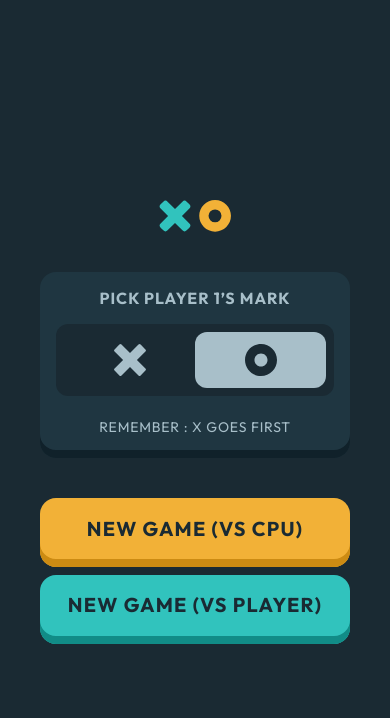
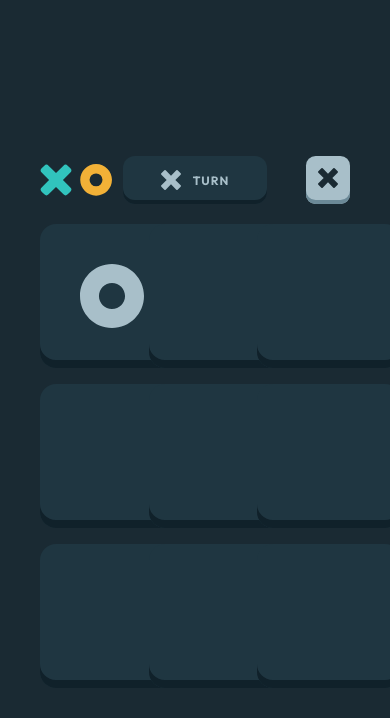
Before and after one commit to mujabom/tic-tac-toe, a React (Vite) app: page / in a window 390 px wide. Shown: the top 718 px of the page. Built offline with nearby package versions, Linux system fonts and the light colour scheme.

Commit message:
game screen

```diff
--- a/index.html
+++ b/index.html
@@ -8,7 +8,7 @@
       rel="stylesheet"
     /> -->
     <meta name="viewport" content="width=device-width, initial-scale=1.0" />
-    <title>Ratings</title>
+    <title>X O</title>
   </head>
   <body>
     <div id="root"></div>
--- a/src/App.tsx
+++ b/src/App.tsx
@@ -1,10 +1,48 @@
+import { Grid } from "@mui/material";
 import { NewGameMenu } from "./components/NewGameMenu";
+import O from "./asset/icon-o.svg?react";
+import X from "./asset/icon-x.svg?react";
+import Logo from "./asset/logo.svg?react";
+import Button from "./UI/Button";
 
 export default function App() {
   return (
-    // <div className="min-h-screen grid place-items-center bg-cd-navy">
-    <div className=" min-h-screen px-10 flex justify-center items-center font-outfit text-cl-silver text-body bg-cd-navy">
-      <NewGameMenu />
+    <div className="flex items-center justify-center min-h-screen px-10 font-outfit text-cl-silver text-body bg-cd-navy">
+      {/* <NewGameMenu /> */}
+      <GameScreen />
     </div>
   );
 }
+
+function GameScreen() {
+  return (
+    <div className="flex flex-col max-w-full gap-5 md:w-[29rem]">
+      {/* hrader */}
+      <div className="flex flex-row items-center justify-between">
+        <Logo />
+        <div className="flex items-center justify-center h-12 gap-3 bg-cd-semi-navy w-36 shadow-i-navy-s rounded-xl">
+          <X className="w-5" />
+          <h1 className="text-heading-xs">TURN</h1>
+        </div>
+        <Button variant="secondary" color="blue" className="ml-7">
+          <X className="w-5" />
+        </Button>
+      </div>
+
+      {/* grid */}
+      <div className="grid grid-cols-3 gap-4">
+        <div className="grid bg-cd-semi-navy place-content-center h-36 w-36 rounded-2xl shadow-i-navy">
+          <O className="w-16" />
+        </div>
+        <div className="p-4 bg-cd-semi-navy h-36 w-36 rounded-2xl shadow-i-navy"></div>
+        <div className="p-4 bg-cd-semi-navy h-36 w-36 rounded-2xl shadow-i-navy"></div>
+        <div className="p-4 bg-cd-semi-navy h-36 w-36 rounded-2xl shadow-i-navy"></div>
+        <div className="p-4 bg-cd-semi-navy h-36 w-36 rounded-2xl shadow-i-navy"></div>
+        <div className="p-4 bg-cd-semi-navy h-36 w-36 rounded-2xl shadow-i-navy"></div>
+        <div className="p-4 bg-cd-semi-navy h-36 w-36 rounded-2xl shadow-i-navy"></div>
+        <div className="p-4 bg-cd-semi-navy h-36 w-36 rounded-2xl shadow-i-navy"></div>
+        <div className="p-4 bg-cd-semi-navy h-36 w-36 rounded-2xl shadow-i-navy"></div>
+      </div>
+    </div>
+  );
+}
--- a/src/UI/Button.tsx
+++ b/src/UI/Button.tsx
@@ -20,7 +20,7 @@ export default function Button({
 
   const variantClass =
     variant === "primary"
-      ? "text-heading-s rounded-2xl pb-2 w-[29rem] h-[4.3rem] max-w-full"
+      ? "text-heading-s rounded-3xl p-6 max-w-full"
       : "text-heading-xs  p-3 rounded-[0.6rem] pb-4";
 
   function getShadow() {
--- a/src/components/NewGameMenu.tsx
+++ b/src/components/NewGameMenu.tsx
@@ -5,23 +5,29 @@ import X from "../asset/icon-x.svg?react";
 import Logo from "../asset/logo.svg?react";
 
 export function NewGameMenu() {
-  const [player1Mark, setPlayer1Mark] = useState<'o'|'x'>("o");
-  function getClassNames(mark: 'o'|'x') {
+  const [player1Mark, setPlayer1Mark] = useState<"o" | "x">("o");
+  function getClassNames(mark: "o" | "x") {
     return `xo-menu ${player1Mark === mark ? "active" : "inactive"}`;
   }
 
   return (
-    <div className="flex flex-col gap-10 max-w-full">
+    <div className="flex flex-col max-w-full gap-10 w-[29rem]">
       <div className="flex flex-row justify-center">
         <Logo />
       </div>
-      <div className="gap-4 p-4 bg-cd-semi-navy rounded-2xl justify-between shadow-i-navy flex flex-col items-center">
+      <div className="flex flex-col items-center justify-between gap-4 p-4 bg-cd-semi-navy rounded-2xl shadow-i-navy">
         <p className="text-heading-xs">PICK PLAYER 1’S MARK</p>
-        <div className="w-full flex justify-center bg-cd-navy p-2 rounded-xl">
-          <button onClick={()=>setPlayer1Mark('x')} className={getClassNames('x')}>
+        <div className="flex justify-center w-full p-2 bg-cd-navy rounded-xl">
+          <button
+            onClick={() => setPlayer1Mark("x")}
+            className={getClassNames("x")}
+          >
             <X className="w-8" />
           </button>
-          <button onClick={()=>setPlayer1Mark('o')} className={getClassNames('o')}>
+          <button
+            onClick={() => setPlayer1Mark("o")}
+            className={getClassNames("o")}
+          >
             <O className="w-8" />
           </button>
         </div>
--- a/src/index.css
+++ b/src/index.css
@@ -5,7 +5,7 @@
 @tailwind utilities;
 
 .xo-menu {
-  @apply w-1/2 flex justify-center p-3 rounded-xl;
+  @apply flex justify-center w-1/2 p-3 rounded-xl;
 }
 
 .xo-menu.active {
@@ -15,3 +15,34 @@
 .xo-menu.inactive {
   @apply text-cl-silver hover:bg-cd-semi-navy;
 }
+
+@media (max-width: 500px) {
+  .text-heading-l {
+    font-size: 1.125rem;
+    letter-spacing: 0.15625rem;
+    font-weight: 700;
+    line-height: 2.375rem;
+}
+
+.text-heading-m {
+    font-size: 1.125rem;
+    letter-spacing: 0.09375rem;
+    font-weight: 700;
+    line-height: 1.40625rem;
+}
+
+.text-heading-s {
+    font-size: 0.9375rem;
+    letter-spacing: 0.078125rem;
+    font-weight: 700;
+    line-height: 1.125rem;
+}
+
+.text-heading-xs {
+    font-size: 0.75rem;
+    letter-spacing: 0.0625rem;
+    font-weight: 700;
+    line-height: 0.9375rem;
+}
+
+}
--- a/tailwind.config.js
+++ b/tailwind.config.js
@@ -4,42 +4,57 @@ export default {
   theme: {
     extend: {
       boxShadow: {
-        'i-yellow': '0px -0.5rem 0px #CC8B13 inset',
-        'i-blue': '0px -0.5rem 0px #118C87 inset',
-        'i-navy': '0px -0.5rem 0px #10212A inset',
-        'i-navy-s': '0px -0.25rem 0px #10212A inset',
-        'i-yellow-s': '0px -0.25rem 0px #CC8B13 inset',
-        'i-blue-s': '0px -0.25rem 0px #6B8997 inset',
+        "i-yellow": "0px -0.5rem 0px #CC8B13 inset",
+        "i-blue": "0px -0.5rem 0px #118C87 inset",
+        "i-navy": "0px -0.5rem 0px #10212A inset",
+        "i-navy-s": "0px -0.25rem 0px #10212A inset",
+        "i-yellow-s": "0px -0.25rem 0px #CC8B13 inset",
+        "i-blue-s": "0px -0.25rem 0px #6B8997 inset",
       },
       fontFamily: {
-        'outfit': ['Outfit', 'sans-serif'], // Define 'Outfit' as a font-family
+        outfit: ["Outfit", "sans-serif"], // Define 'Outfit' as a font-family
       },
       fontSize: {
-        'heading-l': ['40px', {
-          letterSpacing: '2.5px',
-          fontWeight: 700,
-          lineHeight: '48px',
-        }],
-        'heading-m': ['24px', {
-          letterSpacing: '1.5px',
-          fontWeight: 700,
-          lineHeight: '30px',
-        }],
-        'heading-s': ['20px', {
-          letterSpacing: '1.25px',
-          fontWeight: 700,
-          lineHeight: '24px',
-        }],
-        'heading-xs': ['16px', {
-          letterSpacing: '1px',
-          fontWeight: 700,
-          lineHeight: '20px',
-        }],
-        'body': ['14px', {
-          letterSpacing: '0.8px',
-          fontWeight: 400,
-          lineHeight: '30px',
-        }],
+        "heading-l": [
+          "2.5rem",
+          {
+            letterSpacing: "0.15625rem",
+            fontWeight: 700,
+            lineHeight: "3rem",
+          },
+        ],
+        "heading-m": [
+          "1.5rem",
+          {
+            letterSpacing: "0.09375rem",
+            fontWeight: 700,
+            lineHeight: "1.875rem",
+          },
+        ],
+        "heading-s": [
+          "1.25rem",
+          {
+            letterSpacing: "0.078125rem",
+            fontWeight: 700,
+            lineHeight: "1.5rem",
+          },
+        ],
+        "heading-xs": [
+          "1rem",
+          {
+            letterSpacing: "0.0625rem",
+            fontWeight: 700,
+            lineHeight: "1.25rem",
+          },
+        ],
+        body: [
+          "0.875rem",
+          {
+            letterSpacing: "0.05rem",
+            fontWeight: 400,
+            lineHeight: "1.875rem",
+          },
+        ],
       },
 
       screens: {
```
